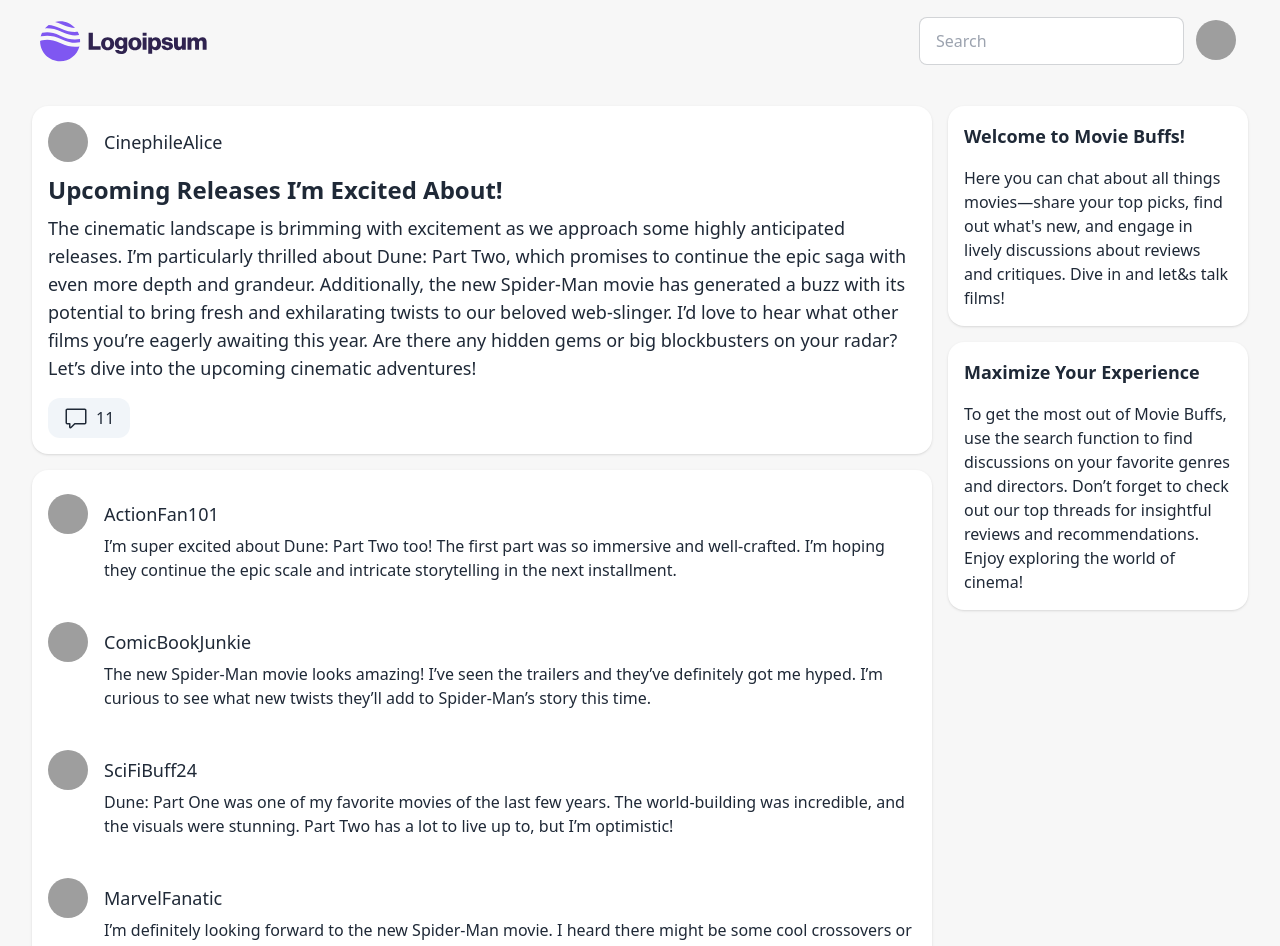
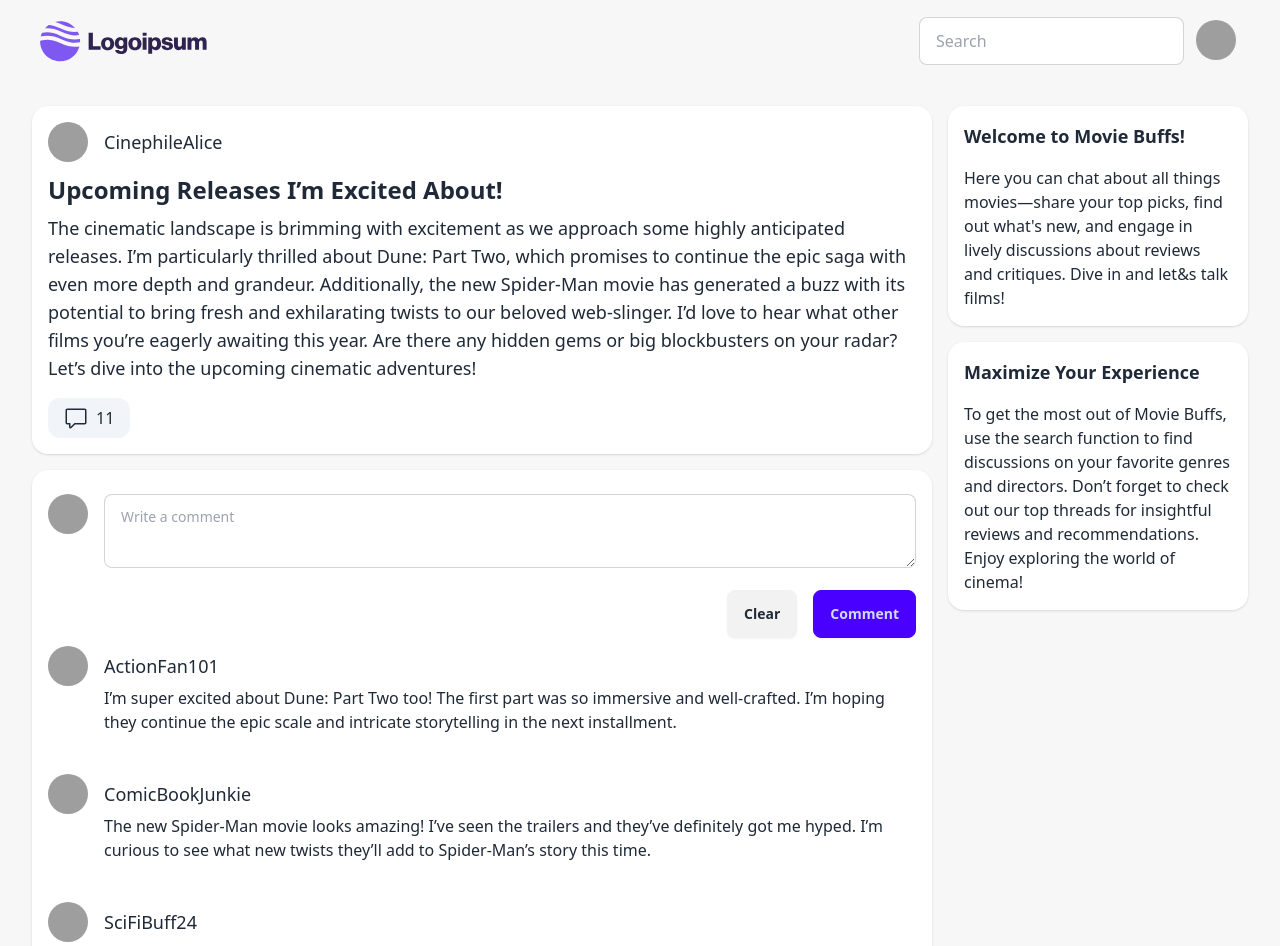
Before and after one commit to martinvasquez1/orange-monk-client, a React (Vite) app: page /app/group/123/post/777 in a window 1280 px wide. Shown: the top 946 px of the page. Built offline with nearby package versions, Linux system fonts and the light colour scheme; sample sign-in values are in the browser's storage; grey boxes are pictures that could not be loaded.

Commit message:
Add create comment

```diff
--- a/src/pages/post/CommentsSection.jsx
+++ b/src/pages/post/CommentsSection.jsx
@@ -1,4 +1,5 @@
 import Comment from './Comment.jsx';
+import CreateComment from './CreateComment.jsx';
 
 const comments = [
   {
@@ -35,10 +36,13 @@ const comments = [
 
 export default function CommentsSection() {
   return (
-    <div className="mt-4 space-y-10 bg-white shadow rounded-2xl p-4 py-6">
-      {comments.map((comment) => (
-        <Comment data={comment} key={comment.id} />
-      ))}
+    <div className="mt-4 bg-white shadow rounded-2xl p-4 py-6">
+      <CreateComment />
+      <div className="space-y-10 pt-2">
+        {comments.map((comment) => (
+          <Comment data={comment} key={comment.id} />
+        ))}
+      </div>
     </div>
   );
 }
--- /dev/null
+++ b/src/pages/post/CreateComment.jsx
@@ -0,0 +1,25 @@
+export default function CreateComment() {
+  return (
+    <div className="flex gap-4">
+      <img
+        src="https://images.unsplash.com/photo-1485846234645-a62644f84728?q=80&w=1459&auto=format&fit=crop&ixlib=rb-4.0.3&ixid=M3wxMjA3fDB8MHxwaG90by1wYWdlfHx8fGVufDB8fHx8fA%3D%3D"
+        alt="Profile picture."
+        className="h-10 w-10 rounded-full"
+      />
+      <form className="w-full" onClick={(e) => e.preventDefault()}>
+        <textarea
+          className="textarea textarea-bordered w-full"
+          placeholder="Write a comment"
+        ></textarea>
+        <div className="flex justify-end gap-4">
+          <button type="button" className="mt-4 btn">
+            Clear
+          </button>
+          <button type="submit" className="mt-4 btn btn-primary">
+            Comment
+          </button>
+        </div>
+      </form>
+    </div>
+  );
+}
```
